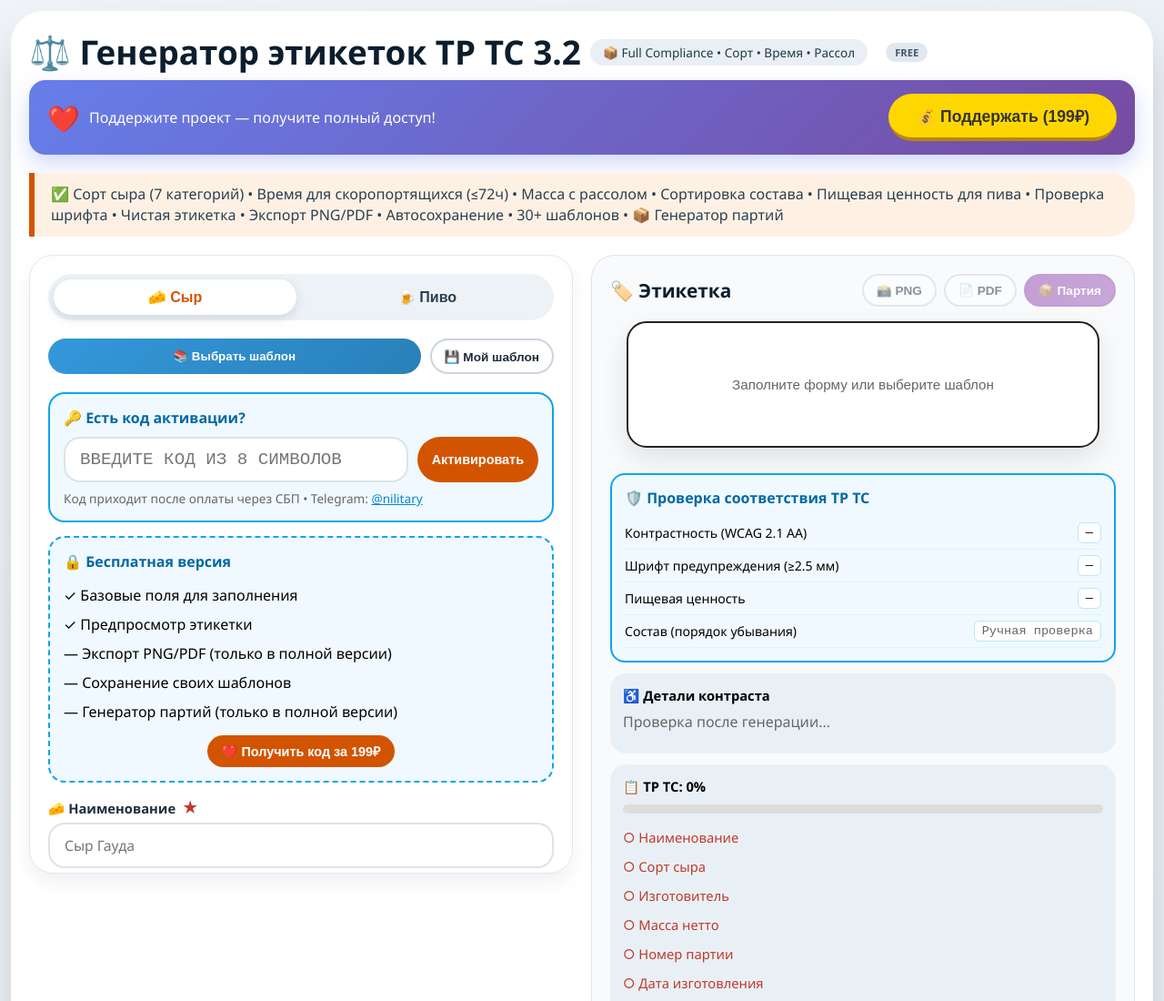
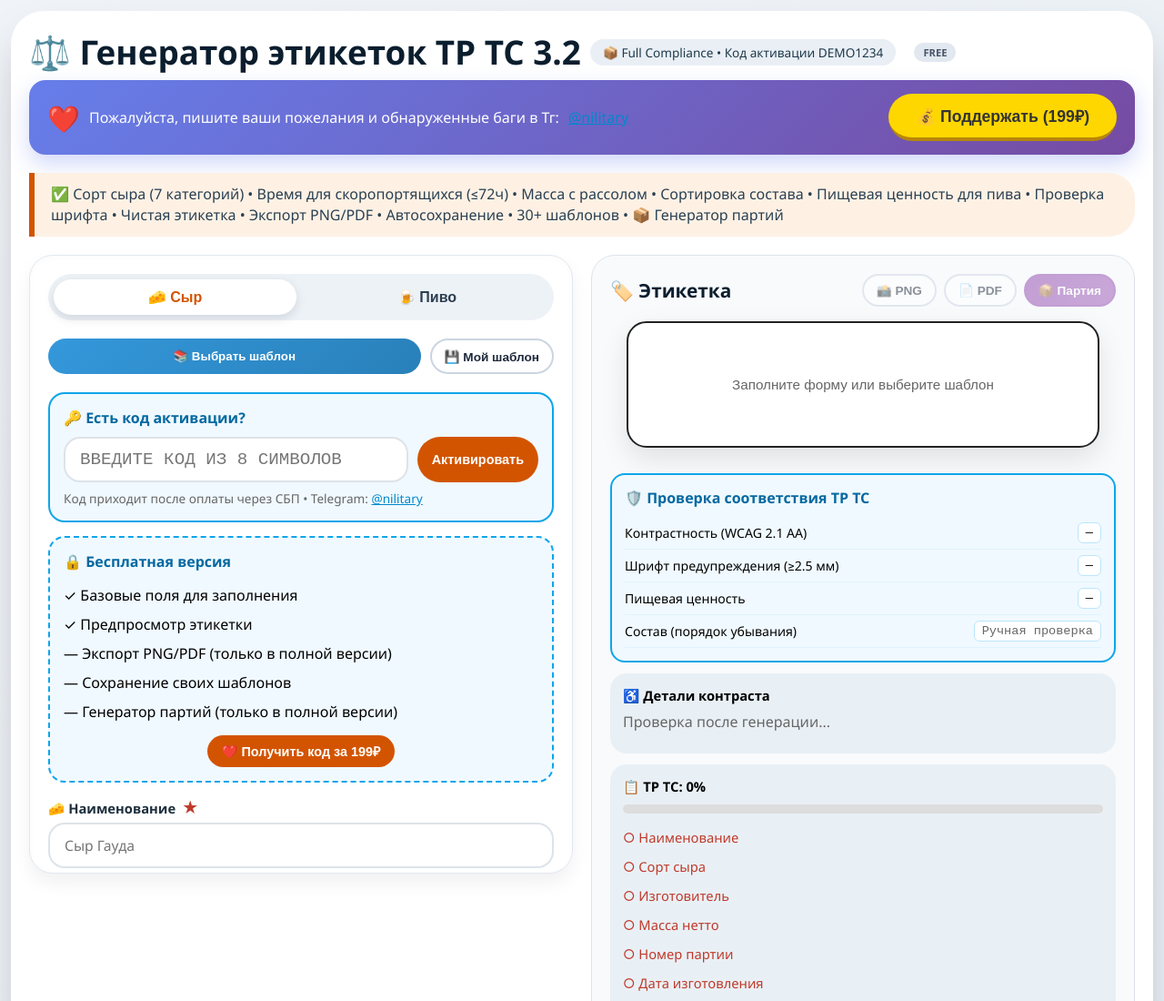
Before and after one commit to Nlilitary/labelGenerator, a plain HTML site: page index.html in a window 1280 px wide. Shown: the top 1100 px of the page at 91% size. Drawn offline with nearby package versions, Linux system fonts and the light colour scheme.

Commit message:
Update index.html
Демо доступ, код активации DEMO1234

```diff
--- a/index.html
+++ b/index.html
@@ -11,19 +11,19 @@
 <body>
 <div class="app-container">
 <h1>⚖️ Генератор этикеток ТР ТС 3.2
-<small>📦 Full Compliance • Сорт • Время • Рассол</small>
+<small>📦 Full Compliance • Код активации DEMO1234</small>
 <span class="free-version-badge" id="freeVersionBadge">FREE</span>
 </h1>
 
 <!-- ДОНАТ-БАННЕР -->
 <div class="donate-banner" id="donateBanner">
-<p><span style="font-size: 1.8rem;">❤️</span> Поддержите проект — получите полный доступ!</p>
+<p><span style="font-size: 1.8rem;">❤️</span> Пожалуйста, пишите ваши пожелания и обнаруженные баги в Тг:<a href="https://t.me/nilitary" target="_blank" style="color: #0088cc;">@nilitary</a> </p>
 <button class="donate-btn" id="openDonateModalBtn">💰 Поддержать (199₽)</button>
 </div>
 
 <!-- СТАТУС ДОНАТА -->
 <div class="donate-status" id="donateStatus" style="display: none;">
-<span>⭐</span> Полная версия активирована
+<span>⭐</span> Пожалуйста, пишите ваши пожелания и обнаруженные баги в Тг:<a href="https://t.me/nilitary" target="_blank" style="color: #0088cc;">@nilitary</a>
 </div>
 
 <div class="subhead">
```
